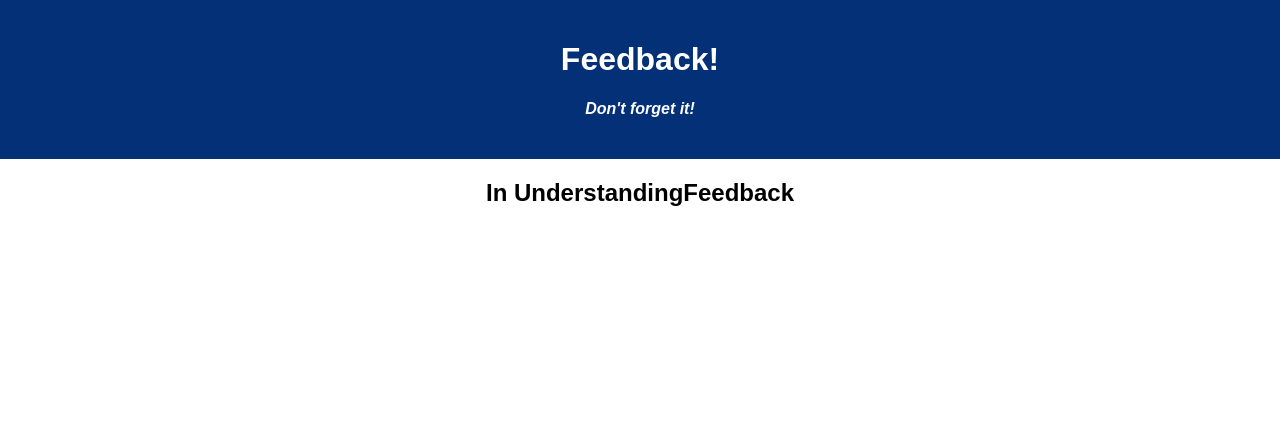
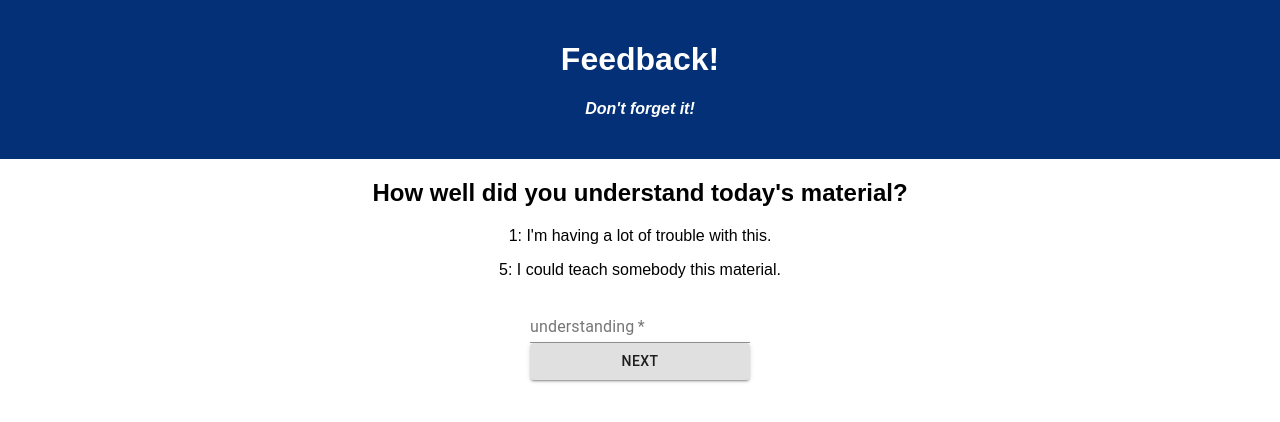
Before and after one commit to brandonwharton/Daily-Feedback-Form, a React (Create React App) app: page /#/understanding in a window 1280 px wide. Shown: the top 422 px of the page. Built offline with nearby package versions, Linux system fonts and the light colour scheme.

Commit message:
Made and tested the UnderstandingFeedback component, inputs are being validated and data is being stored in reducer state properly

```diff
--- a/src/components/UnderstandingFeedback/UnderstandingFeedback.jsx
+++ b/src/components/UnderstandingFeedback/UnderstandingFeedback.jsx
@@ -1,8 +1,74 @@
+// hooks
+import { useState } from "react";
+import { useDispatch } from "react-redux";
+import { useHistory } from "react-router";
+// material-UI components
+import Button from '@material-ui/core/Button';
+import TextField from '@material-ui/core/TextField';
+import FormControl from '@material-ui/core/FormControl';
+
+
 function UnderstandingFeedback () {
+    // set up dispatch to reducers
+    const dispatch = useDispatch();
+    // useHistory to navigate to other routes
+    const history = useHistory();
+    // state for tracking changes to TextField
+    const [understanding, setUnderstanding] = useState('');
 
+    const handleChange = (event) => {
+        // update local state with value in TextField
+        setUnderstanding(event.target.value);
+    }
+    // bring in inputValidation module for ensuring rating data meets necessary parameters
+    const inputValidation = require('../../modules/inputValidation.js');
+
+    // once understanding data has been validated, dispatch to reducer and navigate to next page
+    const understandingToReducer = (rating) => {
+        // break out of function if input wasn't validated
+        if (!rating) {
+            return;
+        }
+        // send collected form data to feedbackData reducer
+        console.log('clicked!');
+        dispatch({
+            type: 'ADD_UNDERSTANDING',
+            payload: rating
+        })
+        // navigate to UnderstandingFeedback component after dispatch
+        // history.push('/understanding');
+    }
+
+    console.log(understanding);
     return (
-        <h2>In UnderstandingFeedback</h2>
+        <div>
+            <h2>How well did you understand today's material?</h2>
+            <p>1: I'm having a lot of trouble with this.</p>
+            <p>5: I could teach somebody this material.</p>
+            {/* onSubmit, call understandingToReducer to try and dispatch data and move to next page */}
+            {/* Pass it through the inputValidation module function first to ensure input is within necessary paramaters */}
+            <FormControl onSubmit={() => understandingToReducer(inputValidation(event, understanding))} required>
+                <TextField
+                    required
+                    label="understanding"
+                    defaultValue="required"
+                    type="number"
+                    id="understanding-field"
+                    onChange={handleChange}
+                />
+                <Button
+                    variant="contained"
+                    // onClick, call understandingToReducer to try and dispatch data and move to next page, passing it
+                    // through the inputValidation module function first to ensure input is within necessary paramaters
+                    onClick={() => understandingToReducer(inputValidation(event, understanding))}
+                >
+                    Next
+                </Button>
+            </FormControl>
+
+        </div>
+
+
     )
 }
-
 export default UnderstandingFeedback;
```
Also changed, not shown: 1 other file (tests, documents, lock files or other folders).
